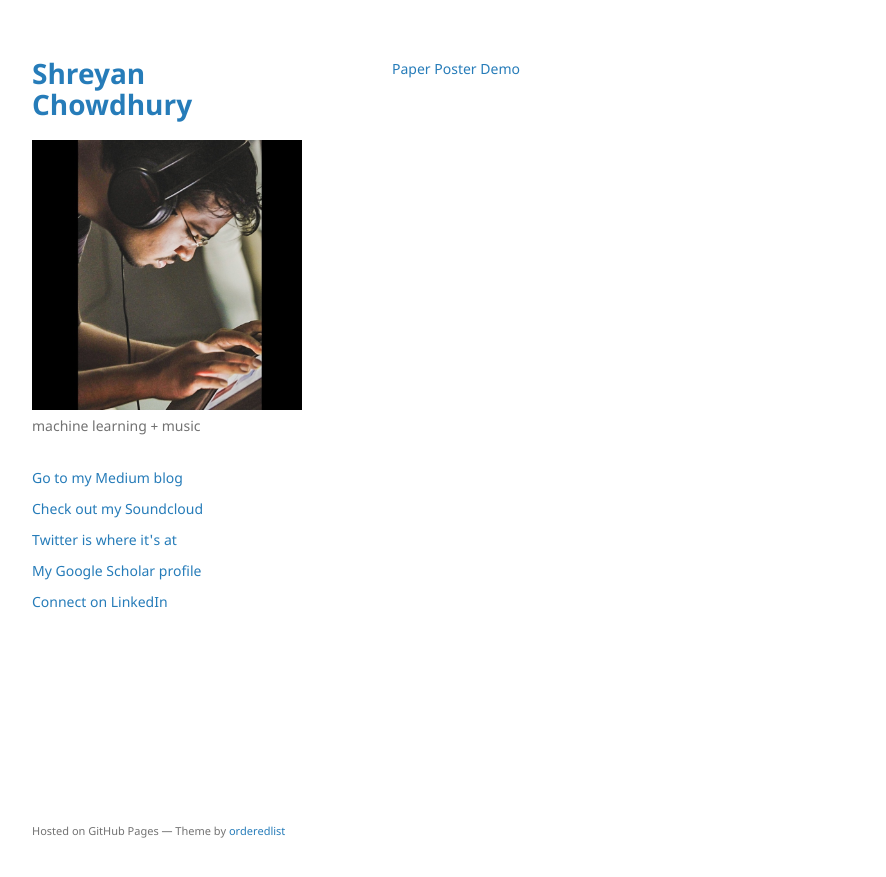
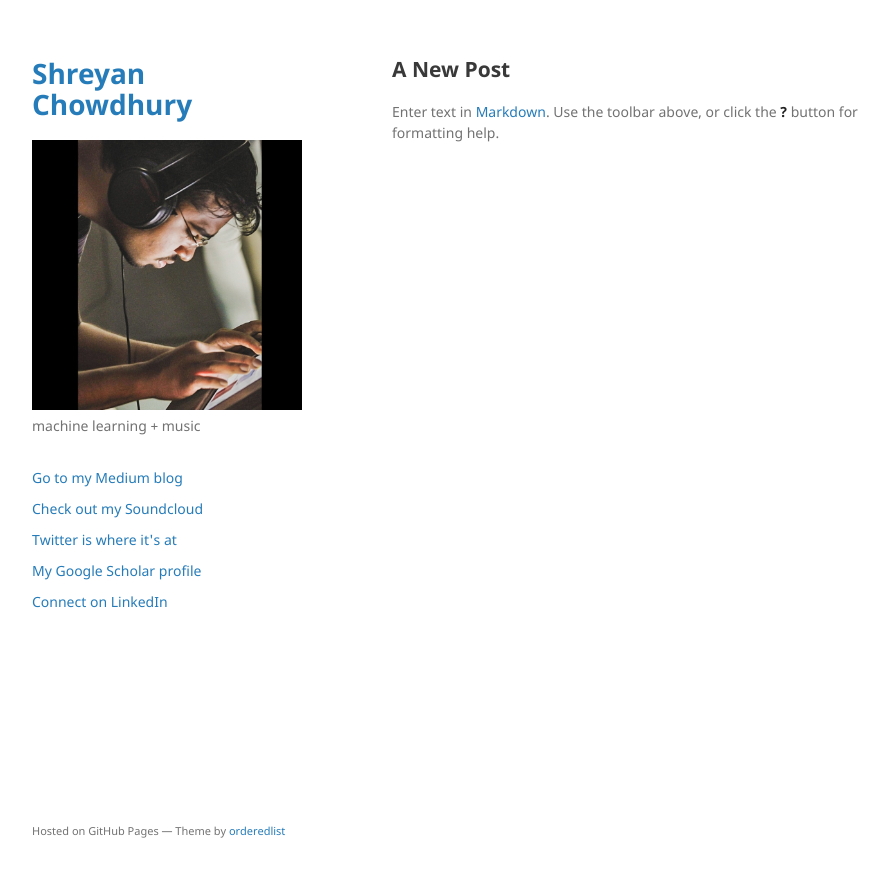
Before and after one commit to shreyanc/shreyanc.github.io, a Jekyll site: the page built from ismir2019_paper_poster.md, in a window 1280 px wide. Shown: the top 877 px of the page, without its empty margins (178-1064 px from the left). Built offline with Jekyll 4.4.1, drawn with Linux system fonts in a browser that asks for light colours; our own code applies the rules of GitHub Pages for plain Markdown files.

Commit message:
Update ismir2019_paper_poster.md

```diff
--- a/ismir2019_paper_poster.md
+++ b/ismir2019_paper_poster.md
@@ -1,3 +1,3 @@
-[Paper](https://arxiv.org/abs/1907.03572)
-[Poster](#)
-[Demo](https://shreyanc.github.io/ismir_example.html)
+## A New Post
+
+Enter text in [Markdown](http://daringfireball.net/projects/markdown/). Use the toolbar above, or click the **?** button for formatting help.
```
